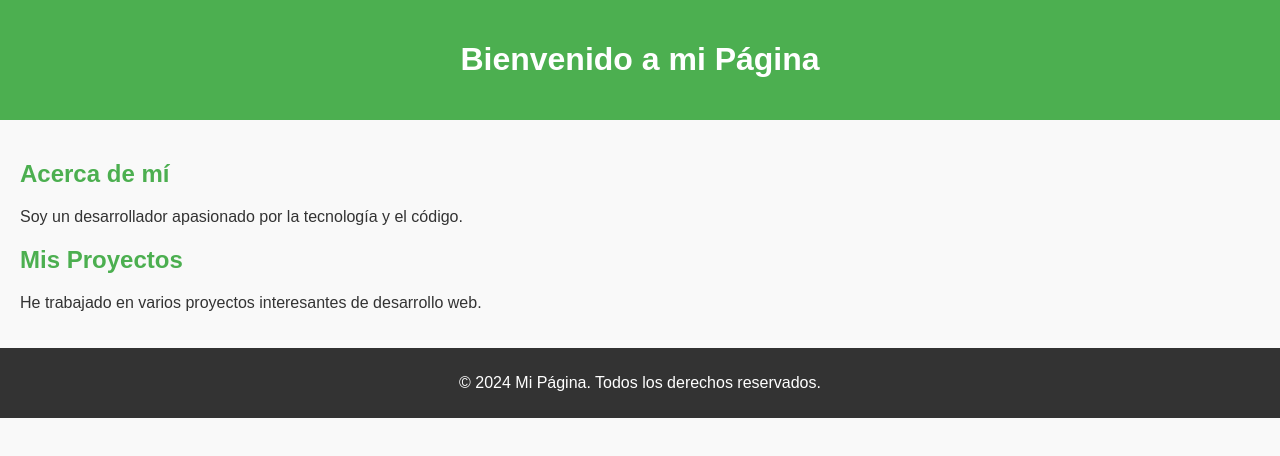
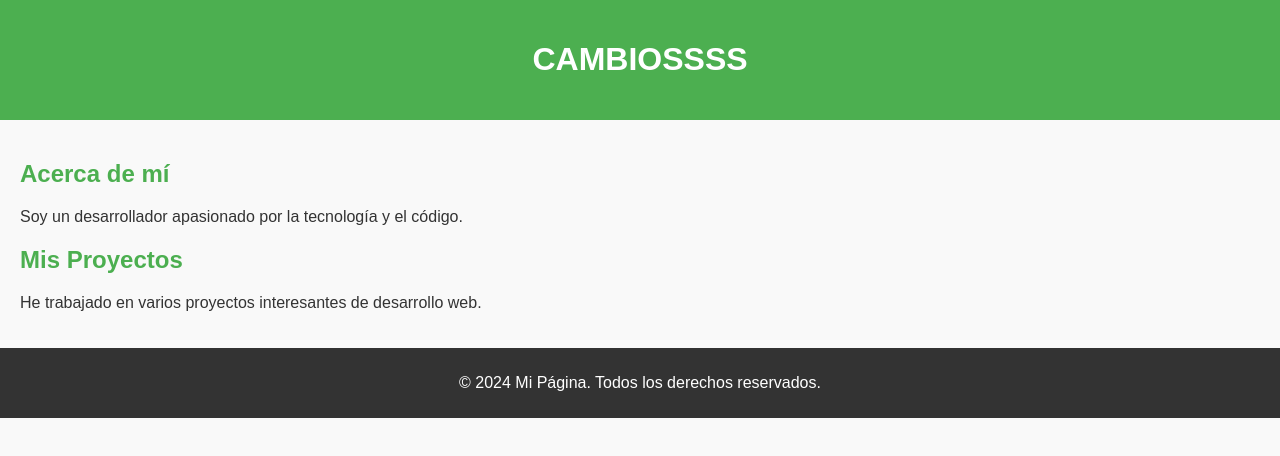
Before and after one commit to aguaymanto21/prueba-git, a plain HTML site: page index.html in a window 1280 px wide. Drawn offline with Linux system fonts and the light colour scheme.

Commit message:
CAMBIOS CAMBIOS

```diff
--- a/index.html
+++ b/index.html
@@ -8,7 +8,7 @@
 </head>
 <body>
     <header>
-        <h1>Bienvenido a mi Página</h1>
+        <h1>CAMBIOSSSS</h1>
     </header>
 
     <main>
```
